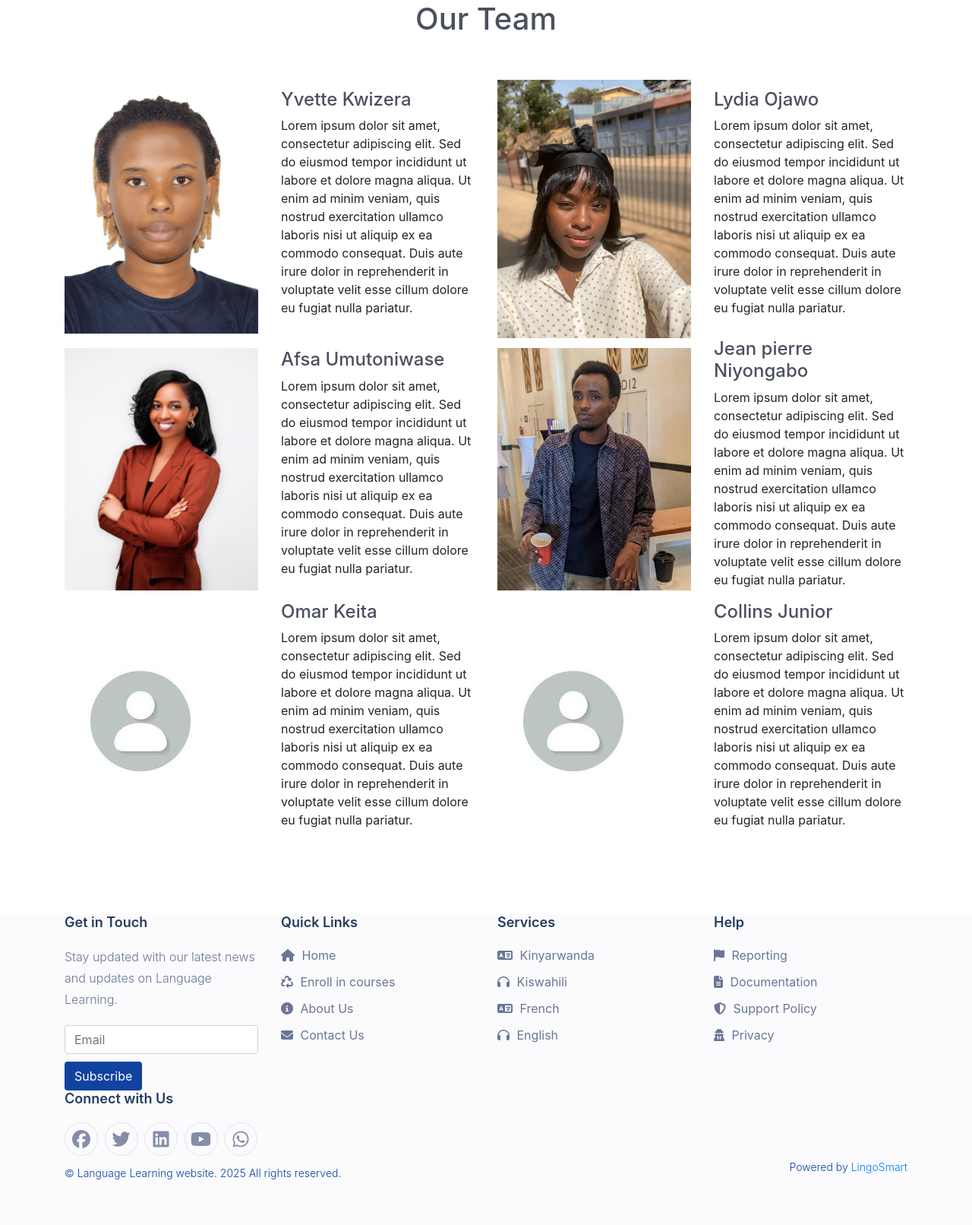
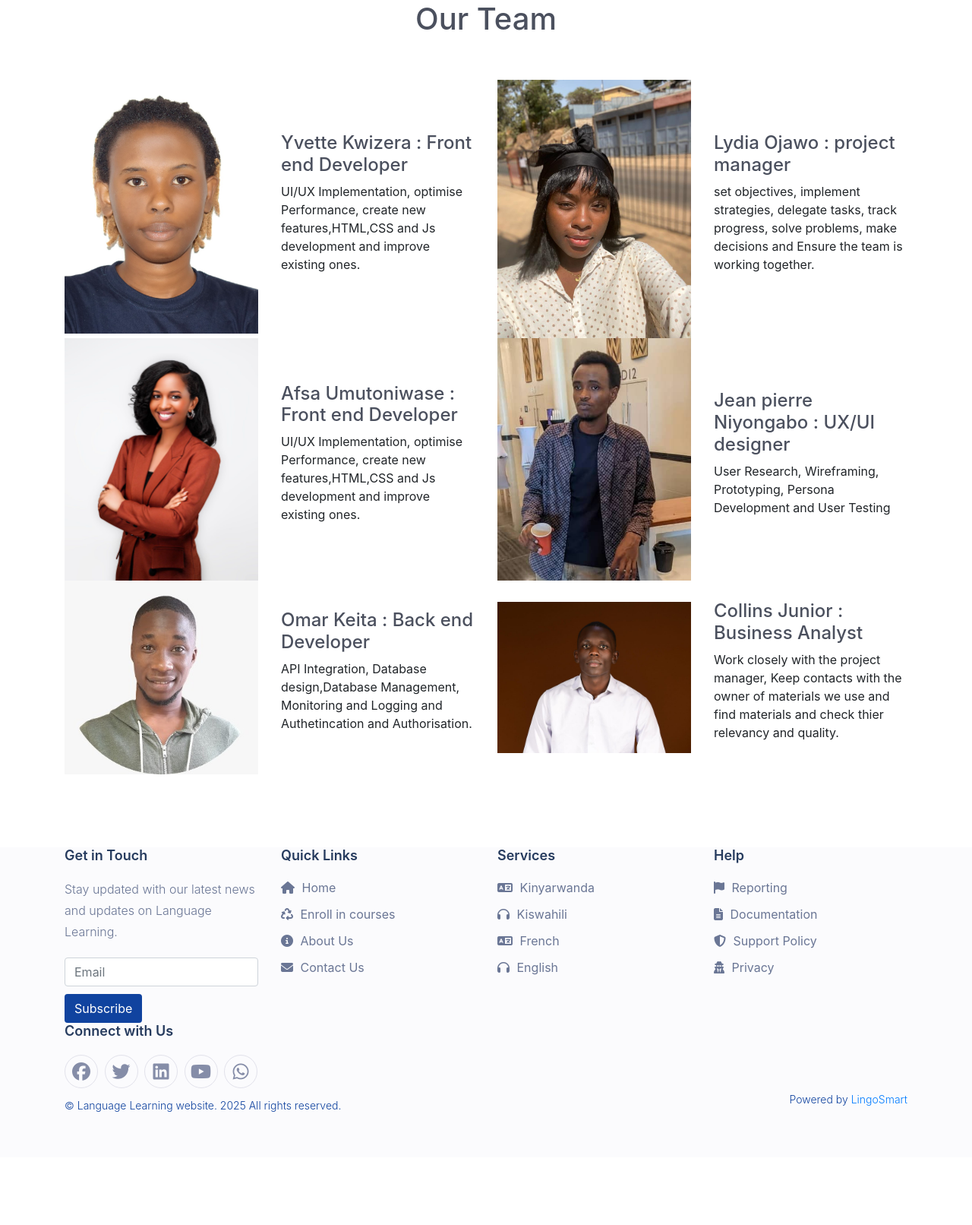
Before and after one commit to Lydia02/lingosmart, a Flask app: page /aboutus in a window 1280 px wide. Shown: the part 879-2491 px from the top of the page at 76% size. After the commit the page ends 2342 px from the top, so only its background shows below. Run offline with Flask 3, Linux system fonts and the light colour scheme; some libraries are stand-ins or nearby versions.

Commit message:
modifications

```diff
--- a/app/templates/aboutus.html
+++ b/app/templates/aboutus.html
@@ -78,15 +78,10 @@
                 </div>
                 <div class="detials col-12 col-md-6">
                   <a href="#">
-                    <h4>Yvette Kwizera</h4>
+                    <h4>Yvette Kwizera : Front end Developer</h4>
                   </a>
                   <p>
-                    Lorem ipsum dolor sit amet, consectetur adipiscing elit. Sed
-                    do eiusmod tempor incididunt ut labore et dolore magna
-                    aliqua. Ut enim ad minim veniam, quis nostrud exercitation
-                    ullamco laboris nisi ut aliquip ex ea commodo consequat.
-                    Duis aute irure dolor in reprehenderit in voluptate velit
-                    esse cillum dolore eu fugiat nulla pariatur.
+                    UI/UX Implementation, optimise Performance, create new features,HTML,CSS and Js development and improve existing ones.
                   </p>
                 </div>
               </div>
@@ -100,15 +95,10 @@
                 </div>
                 <div class="detials col-12 col-md-6">
                   <a href="#">
-                    <h4>Lydia Ojawo</h4>
+                    <h4>Lydia Ojawo : project manager</h4>
                   </a>
                   <p>
-                    Lorem ipsum dolor sit amet, consectetur adipiscing elit. Sed
-                    do eiusmod tempor incididunt ut labore et dolore magna
-                    aliqua. Ut enim ad minim veniam, quis nostrud exercitation
-                    ullamco laboris nisi ut aliquip ex ea commodo consequat.
-                    Duis aute irure dolor in reprehenderit in voluptate velit
-                    esse cillum dolore eu fugiat nulla pariatur.
+                    set objectives, implement strategies, delegate tasks, track progress, solve problems, make decisions and Ensure the team is working together.
                   </p>
                 </div>
               </div>
@@ -122,15 +112,10 @@
                 </div>
                 <div class="detials col-12 col-md-6">
                   <a href="#">
-                    <h4>Afsa Umutoniwase</h4>
+                    <h4>Afsa Umutoniwase :  Front end Developer</h4>
                   </a>
                   <p>
-                    Lorem ipsum dolor sit amet, consectetur adipiscing elit. Sed
-                    do eiusmod tempor incididunt ut labore et dolore magna
-                    aliqua. Ut enim ad minim veniam, quis nostrud exercitation
-                    ullamco laboris nisi ut aliquip ex ea commodo consequat.
-                    Duis aute irure dolor in reprehenderit in voluptate velit
-                    esse cillum dolore eu fugiat nulla pariatur.
+                    UI/UX Implementation, optimise Performance, create new features,HTML,CSS and Js development and improve existing ones.
                   </p>
                 </div>
               </div>
@@ -144,15 +129,10 @@
                 </div>
                 <div class="detials col-12 col-md-6">
                   <a href="#">
-                    <h4>Jean pierre Niyongabo</h4>
+                    <h4>Jean pierre Niyongabo : UX/UI designer</h4>
                   </a>
                   <p>
-                    Lorem ipsum dolor sit amet, consectetur adipiscing elit. Sed
-                    do eiusmod tempor incididunt ut labore et dolore magna
-                    aliqua. Ut enim ad minim veniam, quis nostrud exercitation
-                    ullamco laboris nisi ut aliquip ex ea commodo consequat.
-                    Duis aute irure dolor in reprehenderit in voluptate velit
-                    esse cillum dolore eu fugiat nulla pariatur.
+                    User Research, Wireframing, Prototyping, Persona Development and User Testing
                   </p>
                 </div>
               </div>
@@ -164,21 +144,16 @@
                 <div class="col-12 col-md-6 thumb">
                   <img
                     class="img-fluid"
-                    src="../static/assets/profile.jpg"
+                    src="../static/assets/omar.jpg"
                     alt=""
                   />
                 </div>
                 <div class="detials col-12 col-md-6">
                   <a href="#">
-                    <h4>Omar Keita</h4>
+                    <h4>Omar Keita :  Back end Developer</h4>
                   </a>
                   <p>
-                    Lorem ipsum dolor sit amet, consectetur adipiscing elit. Sed
-                    do eiusmod tempor incididunt ut labore et dolore magna
-                    aliqua. Ut enim ad minim veniam, quis nostrud exercitation
-                    ullamco laboris nisi ut aliquip ex ea commodo consequat.
-                    Duis aute irure dolor in reprehenderit in voluptate velit
-                    esse cillum dolore eu fugiat nulla pariatur.
+                    API Integration, Database design,Database Management, Monitoring and Logging and Authetincation and Authorisation.
                   </p>
                 </div>
               </div>
@@ -189,21 +164,16 @@
                 <div class="col-12 col-md-6 thumb">
                   <img
                     class="img-fluid"
-                    src="../static/assets/profile.jpg"
+                    src="../static/assets/collins.jpg"
                     alt=""
                   />
                 </div>
                 <div class="detials col-12 col-md-6">
                   <a href="#">
-                    <h4>Collins Junior</h4>
+                    <h4>Collins Junior : Business Analyst</h4>
                   </a>
                   <p>
-                    Lorem ipsum dolor sit amet, consectetur adipiscing elit. Sed
-                    do eiusmod tempor incididunt ut labore et dolore magna
-                    aliqua. Ut enim ad minim veniam, quis nostrud exercitation
-                    ullamco laboris nisi ut aliquip ex ea commodo consequat.
-                    Duis aute irure dolor in reprehenderit in voluptate velit
-                    esse cillum dolore eu fugiat nulla pariatur.
+                    Work closely with the project manager, Keep contacts with the owner of materials we use and find materials and check thier relevancy and quality.
                   </p>
                 </div>
               </div>
```
Also changed, not shown: app/static/assets/collins.jpg (added), app/static/assets/omar.jpg (added).
